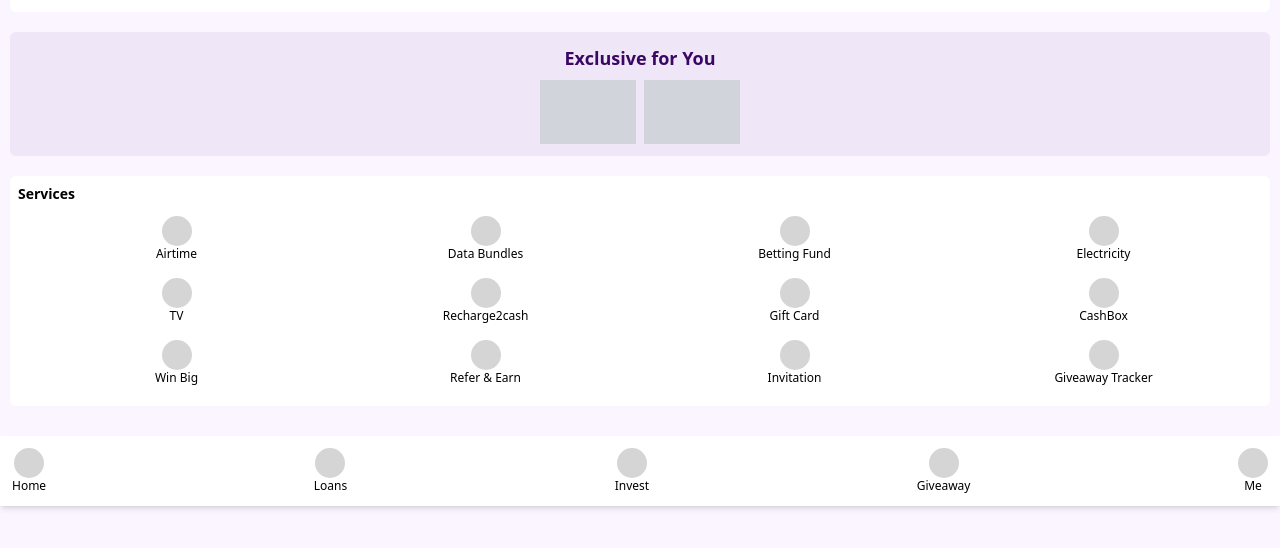
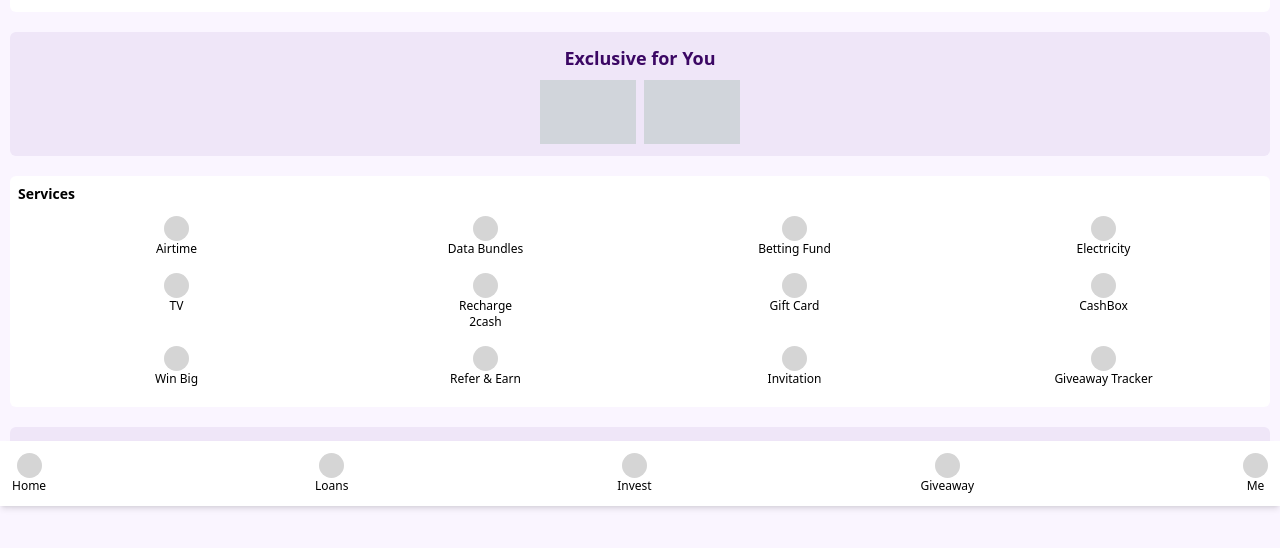
Before and after one commit to just-arizon/Palmpay-clone, a website: page public/index.html in a window 1280 px wide. Shown: the part 294-842 px from the top of the page. Before the commit the page ends 800 px from the top, so only its background shows below. Drawn offline with Linux system fonts and the light colour scheme.

Commit message:
Add last section

```diff
--- a/public/index.html
+++ b/public/index.html
@@ -175,7 +175,9 @@
                     <div class="nav--icon__wrapper flex justify-center">
                         <button class="nav--icon"></button>
                     </div>
-                    <div class="nav--name text-xs text-center">Recharge2cash</div>
+                    <div class="nav--name text-xs text-center">Recharge
+                <br>
+                        2cash</div>
                 </li>
                 <li>
                     <div class="nav--icon__wrapper flex justify-center">
@@ -216,6 +218,14 @@
             </ul>
         </div>
     </div>
+
+    <div class="p-2.5 ">
+        <div class="balance__container p-7 rounded-md">
+         <div class="flex gap-2 justify-center mt-2">
+
+         </div>
+        </div>
+    </div>
    </main>
 </body>
 
--- a/src/navigation.css
+++ b/src/navigation.css
@@ -6,8 +6,8 @@
 }
 
 .nav--icon{
-    width: 30px;
-    height:30px;
+    width: 25px;
+    height:25px;
     background: #d5d5d5;
     border-radius: 50%;
 }
--- a/src/styles.css
+++ b/src/styles.css
@@ -35,6 +35,7 @@
 
   main {
     display: block;
+    height:165vh;
   }
 
   /**
```
Also changed, not shown: public/styles.css.
